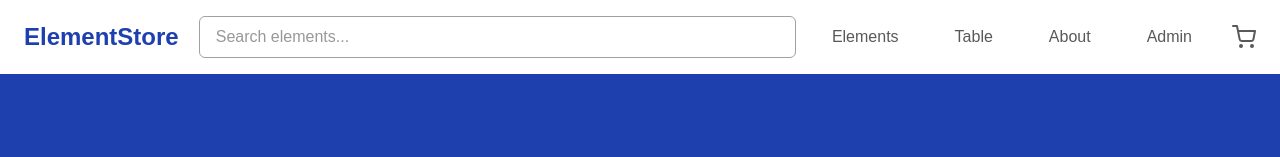
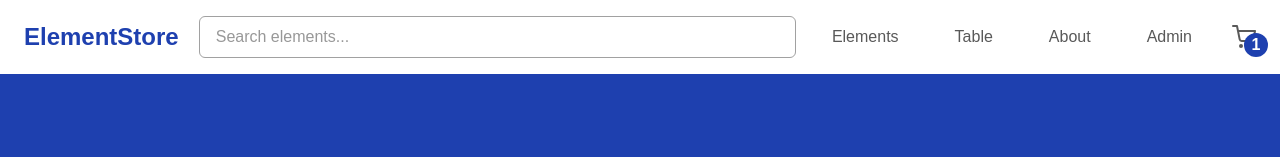
Before and after one commit to clr-cera/Web_2025_1, a Next.js app in the folder frontend/: page / in a window 1280 px wide. Shown: the top 157 px of the page. Built offline with nearby package versions, Linux system fonts and the light colour scheme.

Commit message:
car in header with number

```diff
--- a/frontend/src/components/Header.tsx
+++ b/frontend/src/components/Header.tsx
@@ -79,8 +79,9 @@ export default function Header() {
 
                 {/* Carrinho */}
                 <div className="flex-shrink-0">
-                    <Link href="/cart" aria-label="View cart" className="flex items-center gap-2 text-text-gray hover:text-primary-blue">
+                    <Link href="/cart" aria-label="View cart" className="flex items-center gap-2 text-text-gray hover:text-primary-blue relative">
                         <FiShoppingCart size={24} />
+                        <p className="h-6 w-6 flex justify-center items-center absolute text-white bg-primary-blue rounded-2xl font-semibold left-3 top-2">1</p>
                     </Link>
                 </div>
             </div>
```
